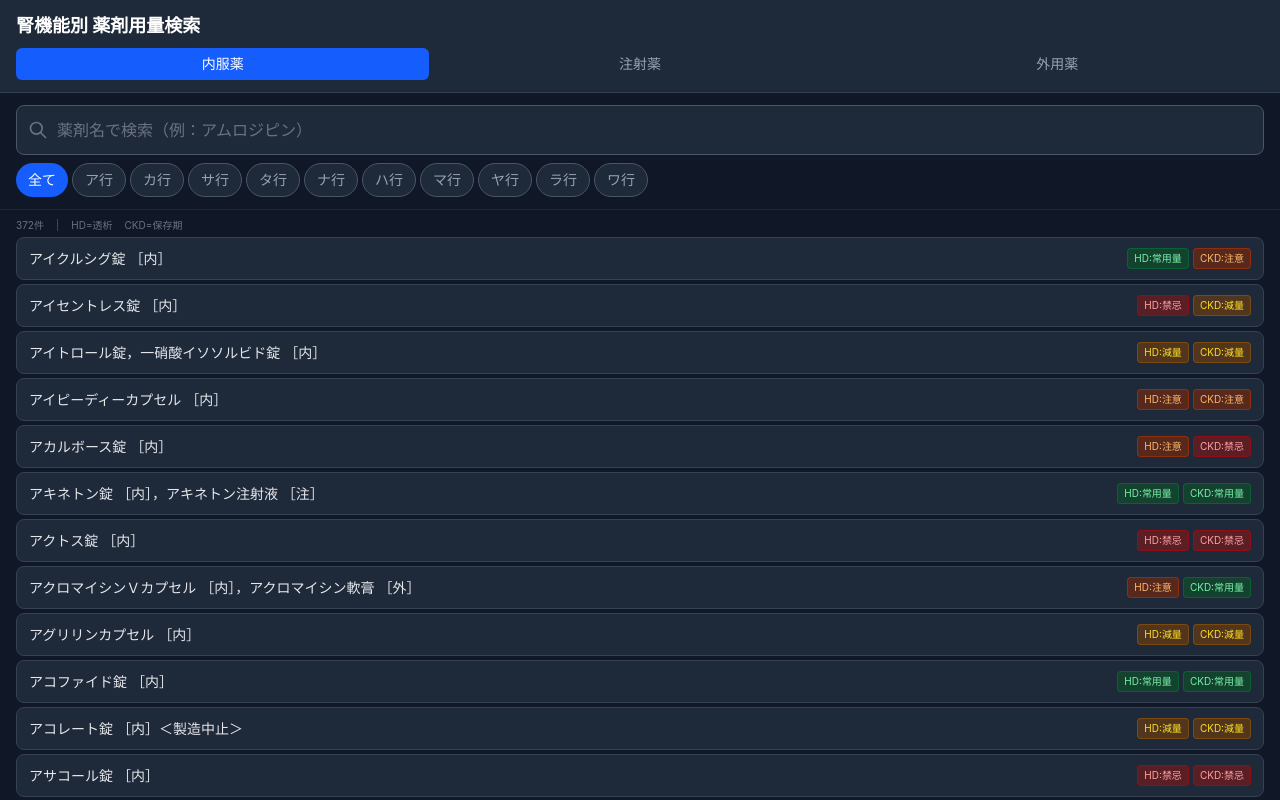
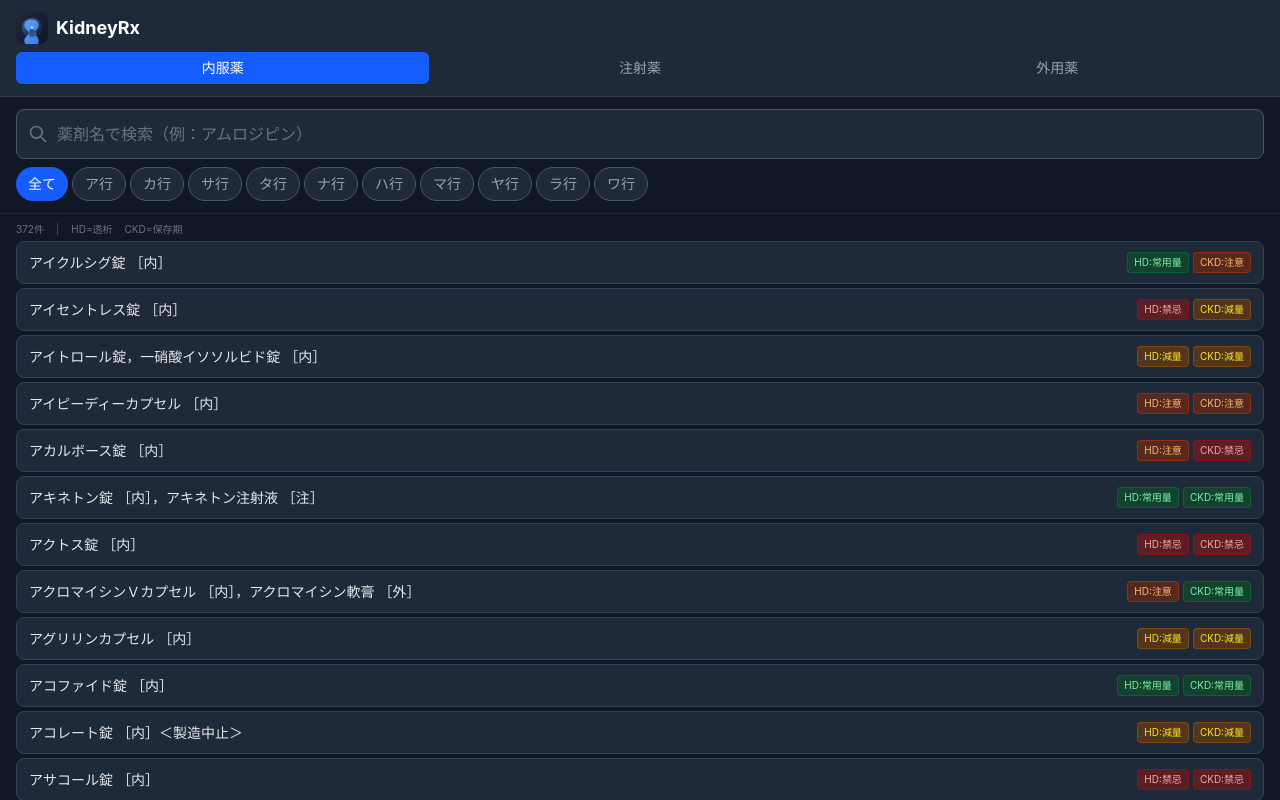
Before and after one commit to iwatatsu2/renal-dose-checker, a Next.js app: page / in a window 1280 px wide. Shown: the top 800 px of the page. Built offline with nearby package versions, Linux system fonts and the light colour scheme.

Commit message:
アプリ名をKidneyRxに変更、ヘッダーにアイコン表示

```diff
--- a/app/layout.tsx
+++ b/app/layout.tsx
@@ -2,9 +2,9 @@ import type { Metadata, Viewport } from "next";
 import "./globals.css";
 
 export const metadata: Metadata = {
-  title: "腎機能別薬剤用量検索 | RenalDose",
+  title: "KidneyRx | 腎機能別 薬剤用量検索",
   description:
-    "腎機能に応じた薬剤の用法用量をすばやく検索できるツールです。CKD患者への投与量調節の参考にご利用ください。",
+    "腎機能に応じた薬剤の用法用量をすばやく検索。CKD・透析患者への投与量調節を一目で確認。",
   manifest: "/manifest.json",
   icons: {
     icon: [
--- a/app/page.tsx
+++ b/app/page.tsx
@@ -1,6 +1,7 @@
 "use client";
 
 import { useState } from "react";
+import Image from "next/image";
 import Link from "next/link";
 import drugsData from "../data/drugs-final.json";
 import DrugList from "./components/DrugList";
@@ -25,7 +26,16 @@ export default function Home() {
     <div className="flex flex-col min-h-full bg-gray-900 text-gray-100">
       {/* Header */}
       <header className="bg-gray-800 text-white px-4 py-3 sticky top-0 z-10 shadow-md border-b border-gray-700">
-        <h1 className="text-lg font-bold">腎機能別 薬剤用量検索</h1>
+        <div className="flex items-center gap-2">
+          <Image
+            src="/icon.svg"
+            alt="KidneyRx"
+            width={32}
+            height={32}
+            className="rounded-lg"
+          />
+          <h1 className="text-lg font-bold">KidneyRx</h1>
+        </div>
 
         {/* Route Tabs */}
         <div className="flex gap-1 mt-2">
```
Also changed, not shown: public/manifest.json.
